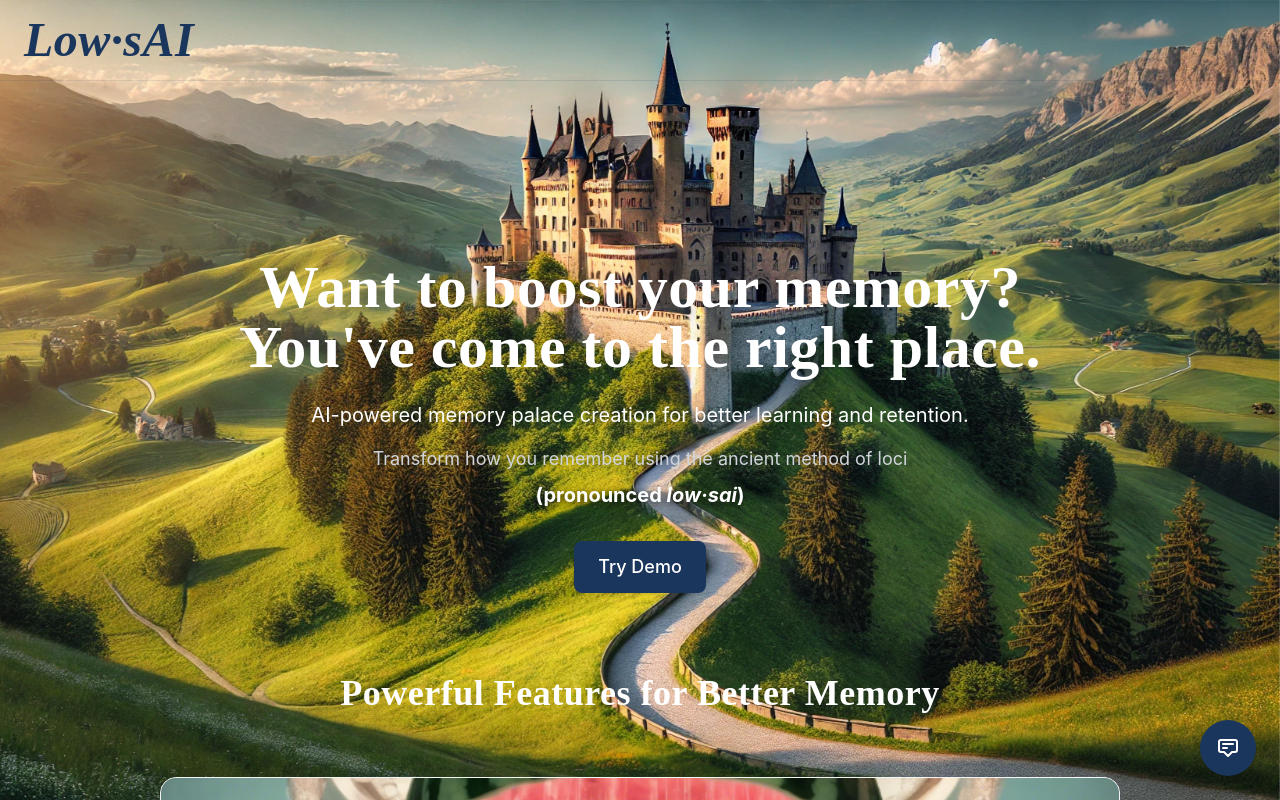
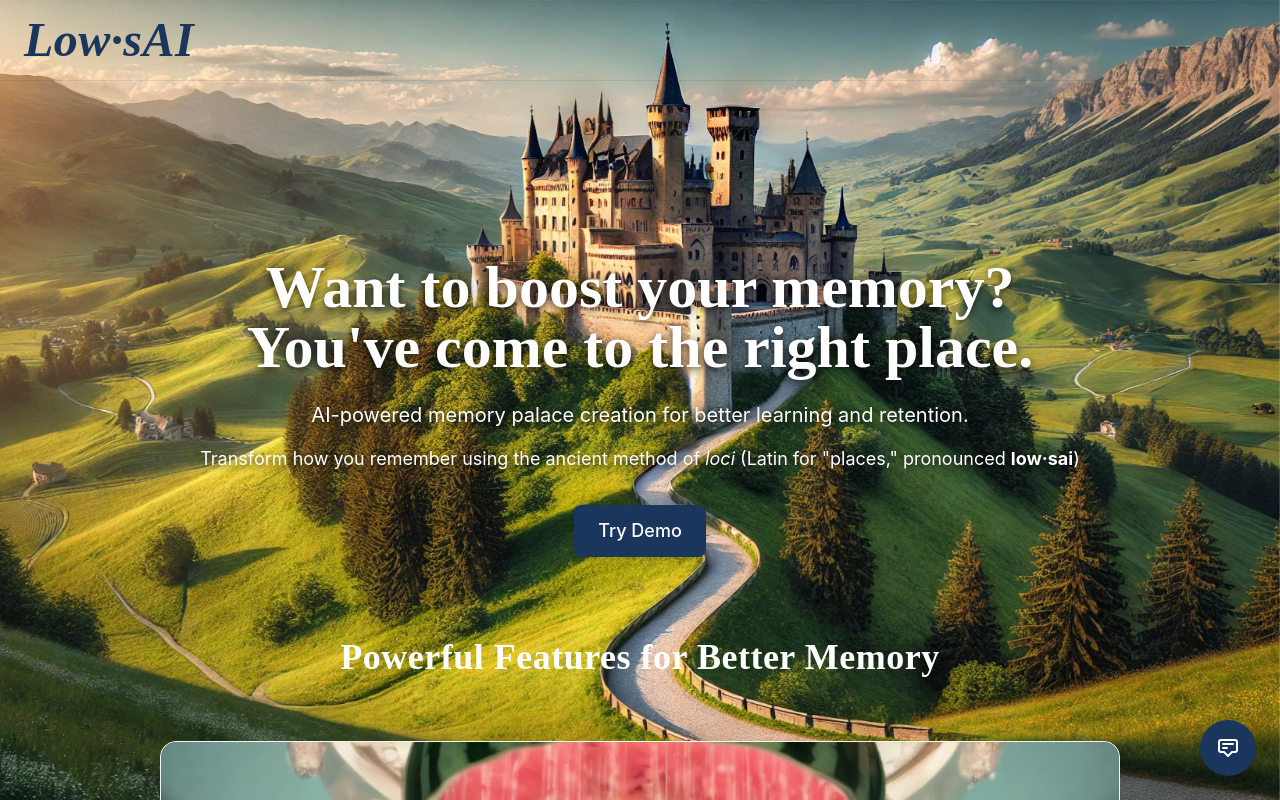
Before and after one commit to aaronipollock/memory-palace, a React (Create React App) app in the folder client/: page / in a window 1280 px wide. Shown: the top 800 px of the page. Built offline with nearby package versions, Linux system fonts and the light colour scheme.

Commit message:
Improve hero text styling and add Latin context for loci

```diff
--- a/client/src/components/LandingPage.js
+++ b/client/src/components/LandingPage.js
@@ -102,17 +102,14 @@ const LandingPage = () => {
           <div className="container mx-auto max-w-6xl">
             <div className="flex flex-col md:flex-row items-center justify-between gap-12">
               <div className="flex-1 text-center md:text-left">
-                <h1 className="loci-header text-5xl md:text-6xl mb-6 text-center !text-white">
+                <h1 className="text-5xl md:text-6xl mb-6 text-center text-white font-bold drop-shadow-[0_2px_4px_rgba(0,0,0,0.8)]">
                   Want to boost your memory? <br /> You've come to the right place.
                 </h1>
-                <p className="text-xl text-text-light text-center text-white mb-4">
+                <p className="text-xl text-white text-center mb-4 drop-shadow-[0_2px_4px_rgba(0,0,0,0.8)]">
                   AI-powered memory palace creation for better learning and retention.
                 </p>
-                <p className="text-lg text-gray-300 text-center mb-2">
-                  Transform how you remember using the ancient method of loci
-                </p>
-                <p className="text-xl text-white font-bold text-center mb-8 drop-shadow-[0_2px_4px_rgba(0,0,0,0.8)]">
-                  (pronounced <em>low·sai</em>)
+                <p className="text-lg text-white text-center mb-8 drop-shadow-[0_2px_4px_rgba(0,0,0,0.8)]">
+                  Transform how you remember using the ancient method of <em>loci</em> (Latin for "places," pronounced <strong>low·sai</strong>)
                 </p>
                 <div className="flex flex-col sm:flex-row gap-4 justify-center">
                   <button
```
